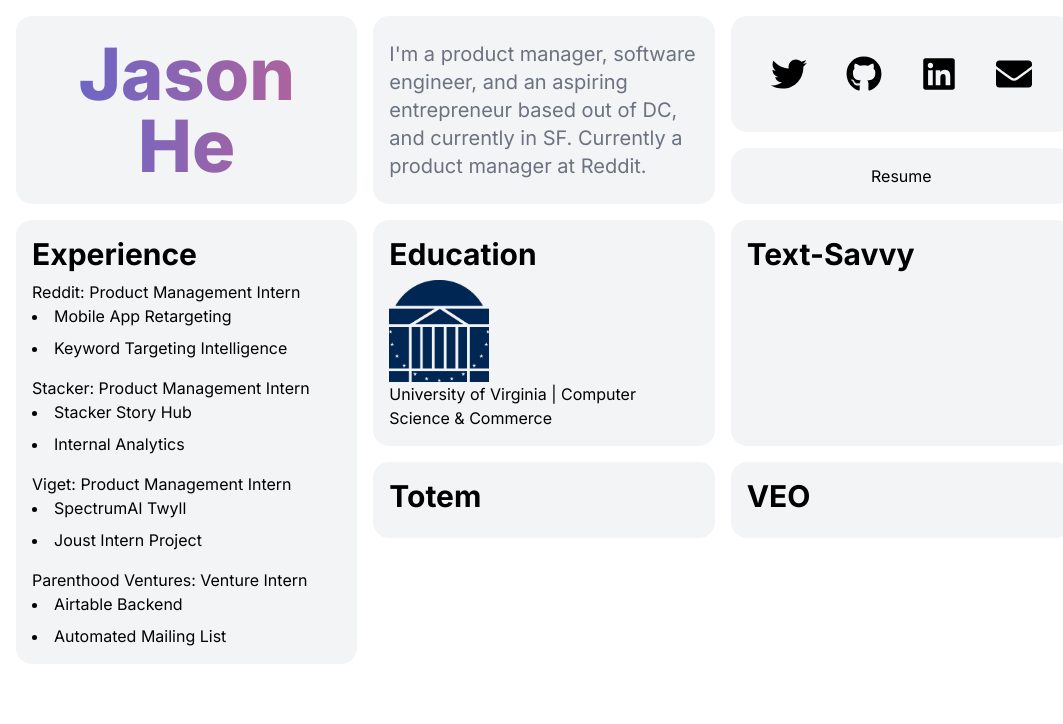
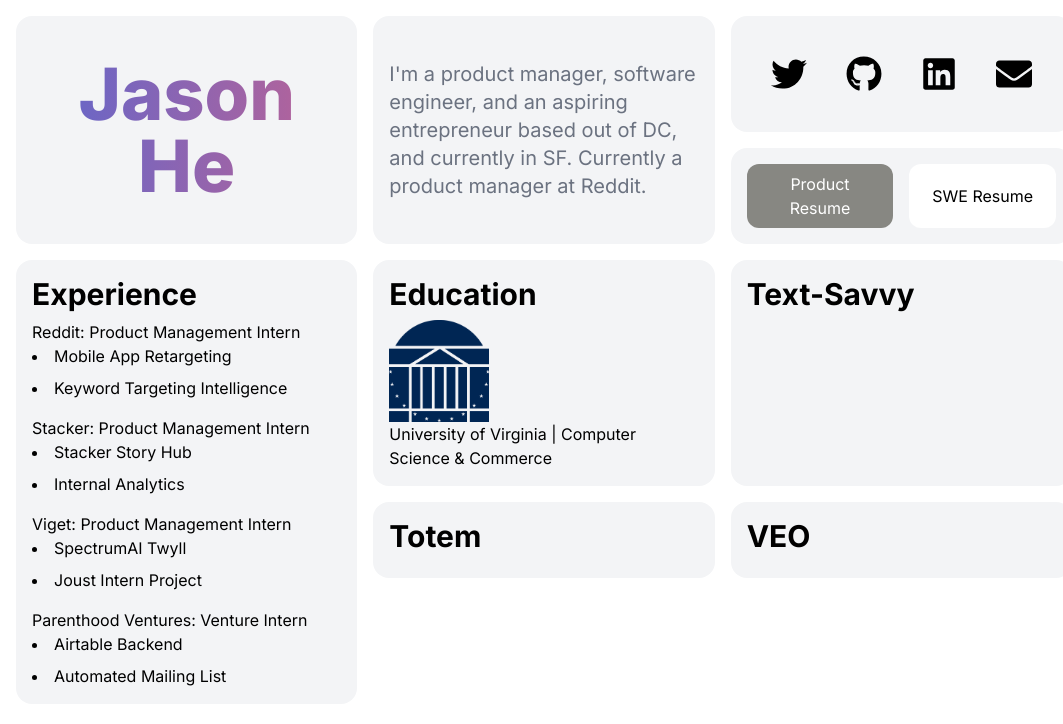
Before and after one commit to jasonjche/website, a Next.js app: page / in a window 1280 px wide. Shown: the top 724 px of the page, without its empty margins (96-1159 px from the left). Built offline with nearby package versions, Linux system fonts and the light colour scheme.

Commit message:
Color changes

```diff
--- a/src/app/ContactCard.tsx
+++ b/src/app/ContactCard.tsx
@@ -4,13 +4,13 @@
 const ContactCard = () => {
     return (
         <Card className="">
-            <div className="p-6 flex flex-row justify-between content-center text-4xl">
-              <a href="https://twitter.com/jasonjche" target="_blank" rel="noopener noreferrer" aria-label="Jason's Twitter" className="hover:text-[#1DA1F2] transition-colors duration-200 block"><FaTwitter /></a>
-              <a href="https://github.com/jasonjche" target="_blank" rel="noopener noreferrer" aria-label="Jason's Github" className="hover:text-purple-500 transition-colors duration-200 block"><FaGithub /></a>
-              <a href="https://www.linkedin.com/in/jasonjche" target="_blank" rel="noopener noreferrer" aria-label="Jason's LinkedIn" className="hover:text-[#0077B5] transition-colors duration-200 block"><FaLinkedin /></a>
-              <a href="mailto:jasonjche@virginia.edu" target="_blank" rel="noopener noreferrer" aria-label="Email Jason" className="hover:text-red-600 transition-colors duration-200 block"><FaEnvelope /></a>
+            <div className="p-6 flex flex-row justify-between items-center text-4xl">
+                <a href="https://twitter.com/jasonjche" target="_blank" rel="noopener noreferrer" aria-label="Jason's Twitter" className="hover:text-[#1DA1F2] transition-colors duration-200 block"><FaTwitter /></a>
+                <a href="https://github.com/jasonjche" target="_blank" rel="noopener noreferrer" aria-label="Jason's Github" className="hover:text-purple-500 transition-colors duration-200 block"><FaGithub /></a>
+                <a href="https://www.linkedin.com/in/jasonjche" target="_blank" rel="noopener noreferrer" aria-label="Jason's LinkedIn" className="hover:text-[#0077B5] transition-colors duration-200 block"><FaLinkedin /></a>
+                <a href="mailto:jasonjche@virginia.edu" target="_blank" rel="noopener noreferrer" aria-label="Email Jason" className="hover:text-red-600 transition-colors duration-200 block"><FaEnvelope /></a>
             </div>
-          </Card>
+        </Card>
     );
 };
 
--- a/src/app/ResumeCard.tsx
+++ b/src/app/ResumeCard.tsx
@@ -1,11 +1,31 @@
+'use client';
+
 import { Card } from './Card';
 
 const ResumeCard = () => {
+    const openProduct = () => {
+        window.open("https://www.dropbox.com/s/za6ptynh53kt8bc/Jason%20He%20Resume%20-%20Product.pdf?dl=0", "_blank", "noopener,noreferrer")
+    };
+    const openSoftware = () => {
+        window.open("https://chat.openai.com", "_blank", "noopener,noreferrer")
+    };
+
     return (
-        <Card className="">
-                <a href="https://www.dropbox.com/s/za6ptynh53kt8bc/Jason%20He%20Resume%20-%20Product.pdf?dl=0"
-                target="_blank" rel="noopener noreferrer" aria-label="Jason's Resume"
-                className="text-center hover:text-gray-500 transition-colors duration-200 block">Resume</a>
+        <Card className="flex gap-4">
+            <button
+                onClick={openProduct}
+                aria-label="Jason's PM Resume"
+                className="bg-[#878782] w-1/2 text-white px-4 py-2 rounded-xl text-center hover:bg-[#979792] transition-colors duration-200 block"
+            >
+                Product Resume
+            </button>
+            <button
+                onClick={openSoftware}
+                aria-label="Jason's SWE Resume"
+                className="bg-[#fff] text-black w-1/2 px-4 py-2 rounded-xl text-center hover:bg-[#eee] transition-colors duration-200 block"
+            >
+                SWE Resume
+            </button>
         </Card>
     );
 };
```
